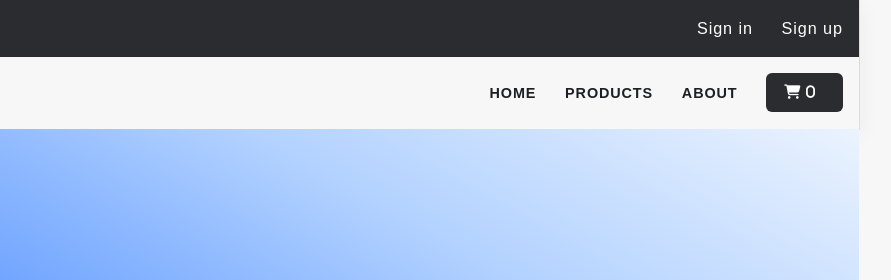
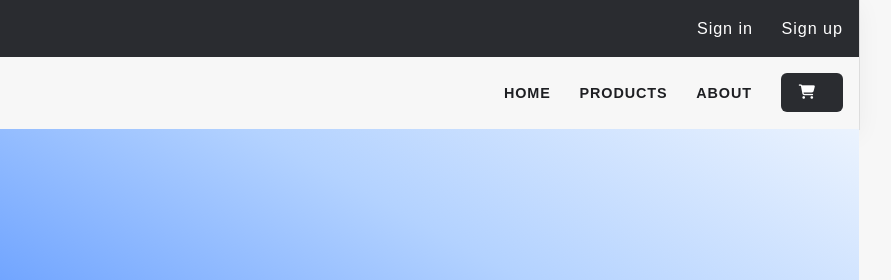
Before and after one commit to BhattaraiNarayan/Shopping_Store, a plain HTML site: page index.html in a window 1280 px wide. Shown: the top 280 px of the page, 389-1280 px from the left. Drawn offline with nearby package versions, Linux system fonts and the light colour scheme.

Commit message:
initial commit

```diff
--- a/index.html
+++ b/index.html
@@ -48,7 +48,7 @@
                     </li>
                     <li class="nav-item">
                         <a href="cart.html" class="nav-link add-to-cart-button" id="cartValue">
-                            <i class="fa-solid fa-cart-shopping" id="cartAmount"> 0 </i>
+                            <i class="fa-solid fa-cart-shopping" id="cartAmount"></i>
                         </a>
                     </li>
                 </ul>
```
